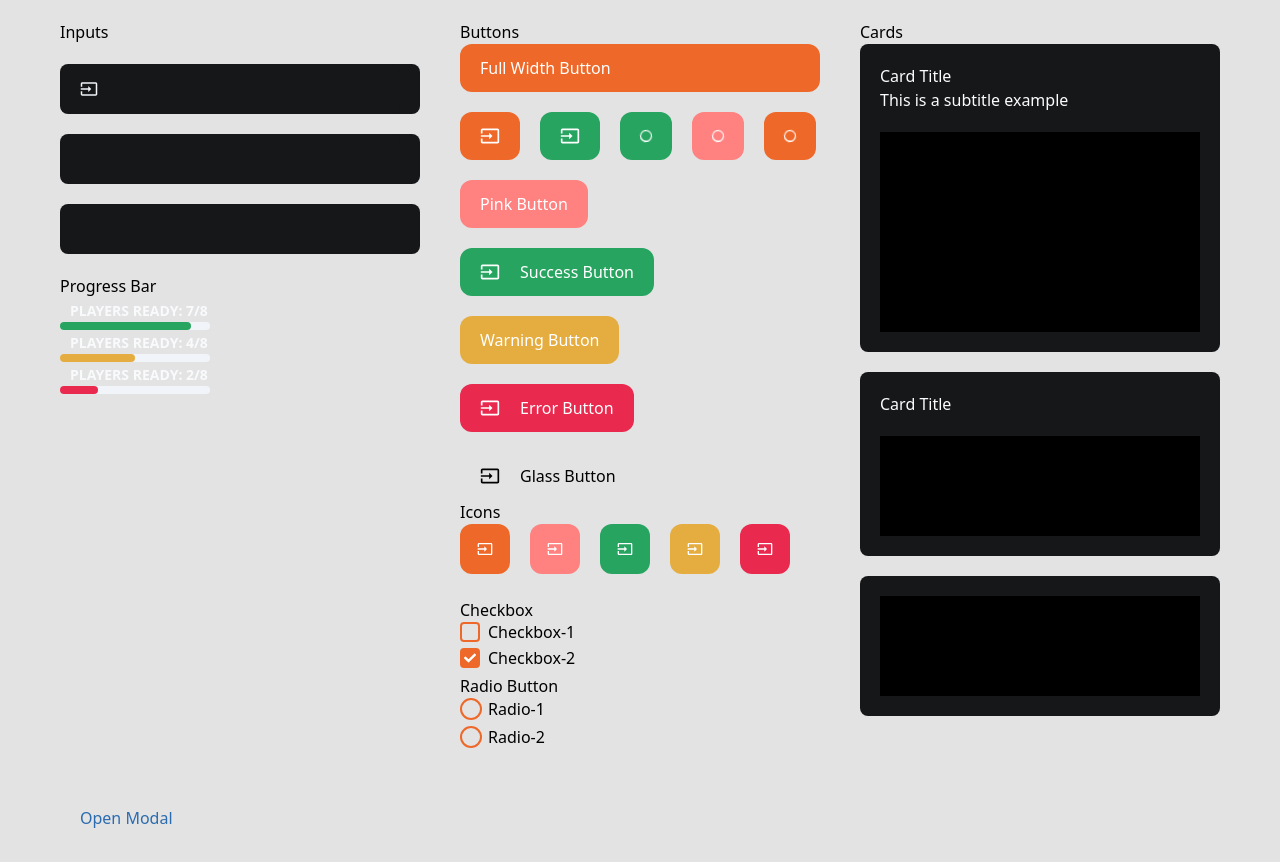
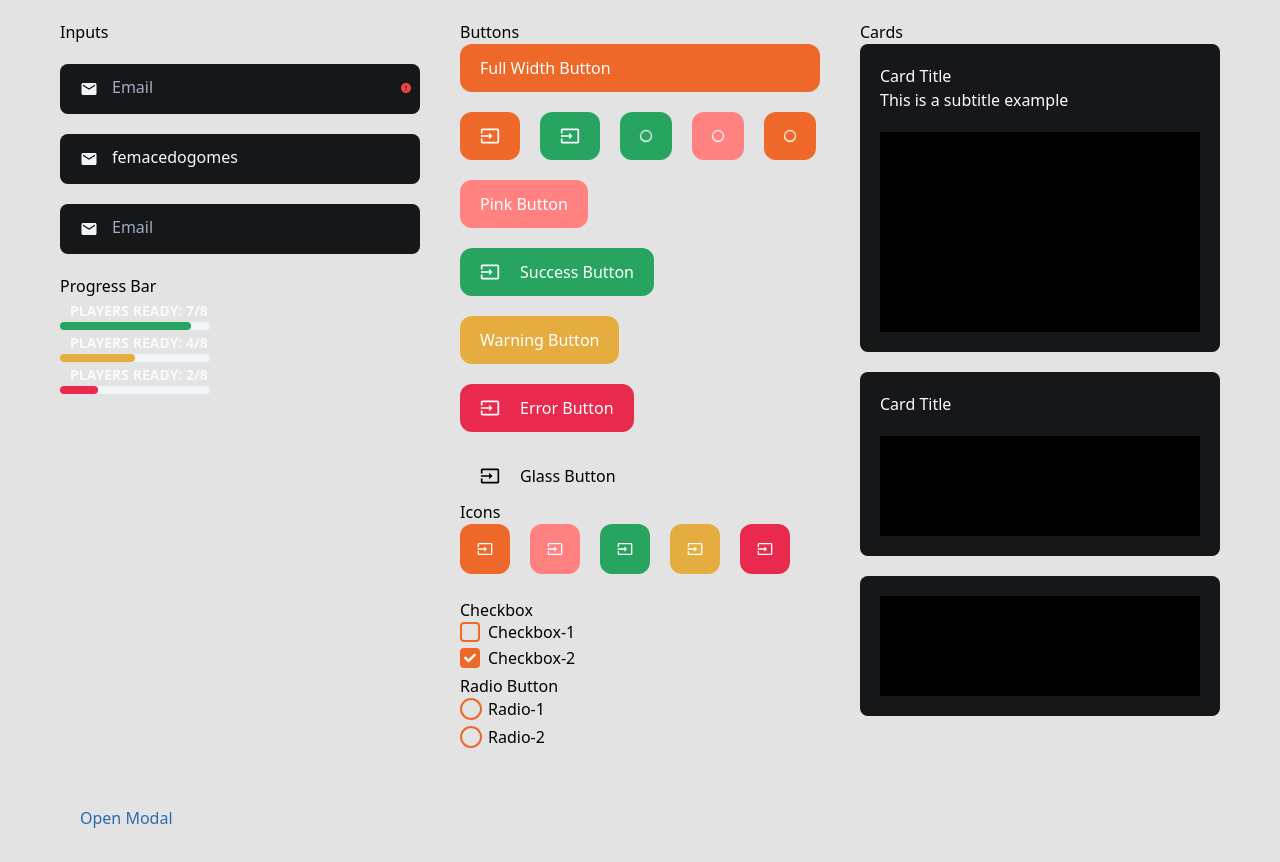
Before and after one commit to Agility-Creative-Solutions/scrummy-app, a Next.js app: page /design-system in a window 1280 px wide. Built offline with nearby package versions, Linux system fonts and the light colour scheme.

Commit message:
feat: improvments on inputs checkbox iconbuttons

```diff
--- a/src/components/atoms/CheckBox/index.tsx
+++ b/src/components/atoms/CheckBox/index.tsx
@@ -20,7 +20,7 @@ const CheckBox: React.FC<CheckBoxProps> = ({
 }) => {
   return (
     <div className="flex cursor-pointer flex-col justify-items-start">
-      <label htmlFor={id} className="relative">
+      <label htmlFor={id} className="relative cursor-pointer">
         <input
           className="h-5 w-5 cursor-pointer appearance-none rounded border-2  border-scrummyOrange-500  checked:bg-scrummyOrange-500"
           type="checkbox"
--- a/src/components/atoms/Input/index.tsx
+++ b/src/components/atoms/Input/index.tsx
@@ -13,6 +13,7 @@ export type InputProps = {
   required?: boolean;
   name?: string;
   value?: string;
+  errorIcon?: boolean;
 };
 
 const Input: React.FC<InputProps> = ({
@@ -24,6 +25,7 @@ const Input: React.FC<InputProps> = ({
   required,
   name,
   value,
+  errorIcon = true,
 }) => {
   return (
     <div className="relative m-0 my-5 h-[50px] rounded-lg bg-dark-100 px-5">
@@ -53,6 +55,16 @@ const Input: React.FC<InputProps> = ({
         required={required}
       />
       {floatingPlaceholder && <span>{placeholder}</span>}
+      {errorIcon && (
+        <span className="absolute top-4 pt-0.5">
+          {
+            <Icon
+              iconName="MdError"
+              className="text-end text-xs text-red-500"
+            />
+          }
+        </span>
+      )}
     </div>
   );
 };
--- a/src/components/atoms/RadioButton/index.tsx
+++ b/src/components/atoms/RadioButton/index.tsx
@@ -19,7 +19,7 @@ const RadioButton: React.FC<RadioButtonProps> = ({
 }) => {
   return (
     <div className="flex flex-col justify-items-start">
-      <label htmlFor={id} className="relative">
+      <label htmlFor={id} className="relative cursor-pointer">
         <input
           name={name}
           type="radio"
--- a/src/pages/design-system.tsx
+++ b/src/pages/design-system.tsx
@@ -23,11 +23,24 @@ const DesignSystem = () => {
           <h4>Inputs</h4>
           <Input
             type="text"
-            icon="MdInput"
+            icon="MdEmail"
+            placeholder="Email"
             onChange={() => console.log('Lorem')}
           />
-          <Input type="text" onChange={() => console.log('Lorem')} />
-          <Input type="text" onChange={() => console.log('Lorem')} />
+          <Input
+            type="text"
+            onChange={() => console.log('Lorem')}
+            icon="MdEmail"
+            value={'femacedogomes'}
+            errorIcon={false}
+          />
+          <Input
+            type="text"
+            icon="MdEmail"
+            onChange={() => console.log('Lorem')}
+            placeholder={'Email'}
+            errorIcon={false}
+          />
           <h4>Progress Bar</h4>
           <ProgressBar totalSteps="8" stepsReady="7" label="PLAYERS READY: " />
           <ProgressBar totalSteps="8" stepsReady="4" label="PLAYERS READY: " />
```
